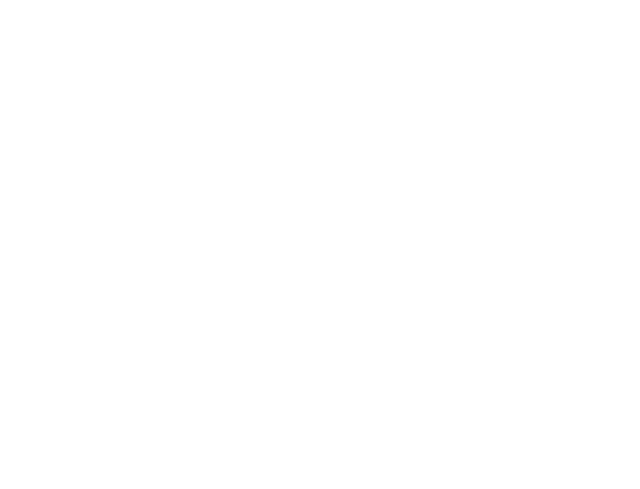
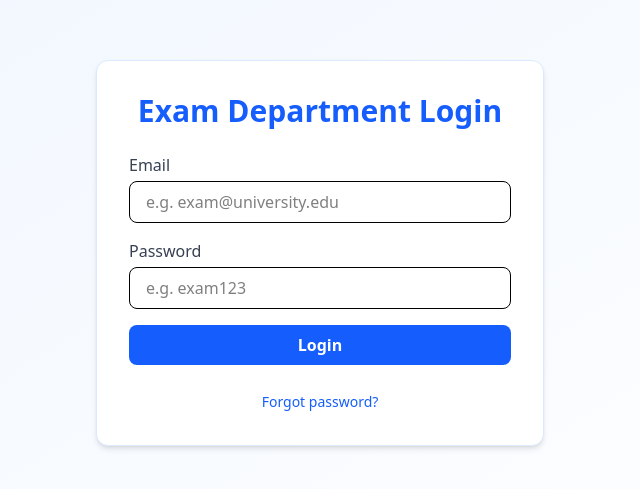
Before and after one commit to shayanhabib18/University_ERP, a React (Vite) app: page /login/exam in a window 1280 px wide. Before the commit this address had no page. Shown: the part 147-636 px from the top of the page, without its empty margins (320-960 px from the left). Built offline with nearby package versions, Linux system fonts and the light colour scheme.

Commit message:
created Exam login page

```diff
--- a/src/App.jsx
+++ b/src/App.jsx
@@ -7,6 +7,7 @@ import ChairmanLogin from './pages/login/ChairmanLogin';
 import StudentLogin from './pages/login/StudentLogin';
 import FacultyLogin from './pages/login/FacultyLogin';
 import ExecutiveLogin from './pages/login/ExecutiveLogin';
+import ExamLogin from './pages/login/ExamLogin';
 
 // Admin Dashboard Pages
 import AdminDashboard from './pages/admin/AdminDashboard';
@@ -43,6 +44,7 @@ function App() {
         <Route path="/login/student" element={<StudentLogin />} />
         <Route path="/login/faculty" element={<FacultyLogin />} />
         <Route path ="/login/executive" element={<ExecutiveLogin />} />
+        <Route path="/login/exam" element={<ExamLogin />} />
 
         {/* Admin Dashboard Pages */}
         <Route path="/admin/dashboard" element={<AdminDashboard />} />
--- /dev/null
+++ b/src/pages/login/ExamLogin.jsx
@@ -0,0 +1,86 @@
+import { useState } from "react";
+import { useNavigate } from "react-router-dom";
+
+export default function ExamLogin() {
+  const [email, setEmail] = useState("");
+  const [password, setPassword] = useState("");
+  const [error, setError] = useState("");
+  const navigate = useNavigate();
+
+  const handleLogin = (e) => {
+    e.preventDefault();
+
+    // Hardcoded Exam Department credentials
+    const hardcodedExamUser = {
+      email: "exam@university.edu",
+      password: "exam123",
+    };
+
+    if (email === hardcodedExamUser.email && password === hardcodedExamUser.password) {
+      setError("");
+      navigate("/exam/dashboard"); // Redirect to Exam Department dashboard
+    } else {
+      setError("Invalid email or password");
+    }
+  };
+
+  return (
+    <div className="min-h-screen flex items-center justify-center bg-gradient-to-br from-blue-50 to-white p-4">
+      <div className="bg-white p-8 rounded-xl shadow-md w-full max-w-md border border-blue-100">
+        {/* Title */}
+        <h2 className="text-3xl font-bold text-center text-blue-600 mb-6">
+          Exam Department Login
+        </h2>
+
+        {/* Form */}
+        <form onSubmit={handleLogin} className="space-y-4">
+          <div>
+            <label className="block text-gray-700 font-medium mb-1">Email</label>
+            <input
+              type="email"
+              value={email}
+              onChange={(e) => setEmail(e.target.value)}
+              className="w-full px-4 py-2 border rounded-lg focus:outline-none focus:ring focus:ring-blue-300 focus:border-blue-400"
+              placeholder="e.g. exam@university.edu"
+              required
+            />
+          </div>
+
+          <div>
+            <label className="block text-gray-700 font-medium mb-1">Password</label>
+            <input
+              type="password"
+              value={password}
+              onChange={(e) => setPassword(e.target.value)}
+              className="w-full px-4 py-2 border rounded-lg focus:outline-none focus:ring focus:ring-blue-300 focus:border-blue-400"
+              placeholder="e.g. exam123"
+              required
+            />
+          </div>
+
+          {/* Error Message */}
+          {error && <p className="text-red-500 text-sm">{error}</p>}
+
+          {/* Login Button */}
+          <button
+            type="submit"
+            className="w-full bg-blue-600 hover:bg-blue-700 text-white font-semibold py-2 px-4 rounded-lg transition"
+          >
+            Login
+          </button>
+
+          {/* Forgot Password */}
+          <div className="text-center mt-2">
+            <button
+              type="button"
+              className="text-sm text-blue-600 hover:underline focus:outline-none"
+              onClick={() => alert("Please contact admin to reset your password.")}
+            >
+              Forgot password?
+            </button>
+          </div>
+        </form>
+      </div>
+    </div>
+  );
+}
```
